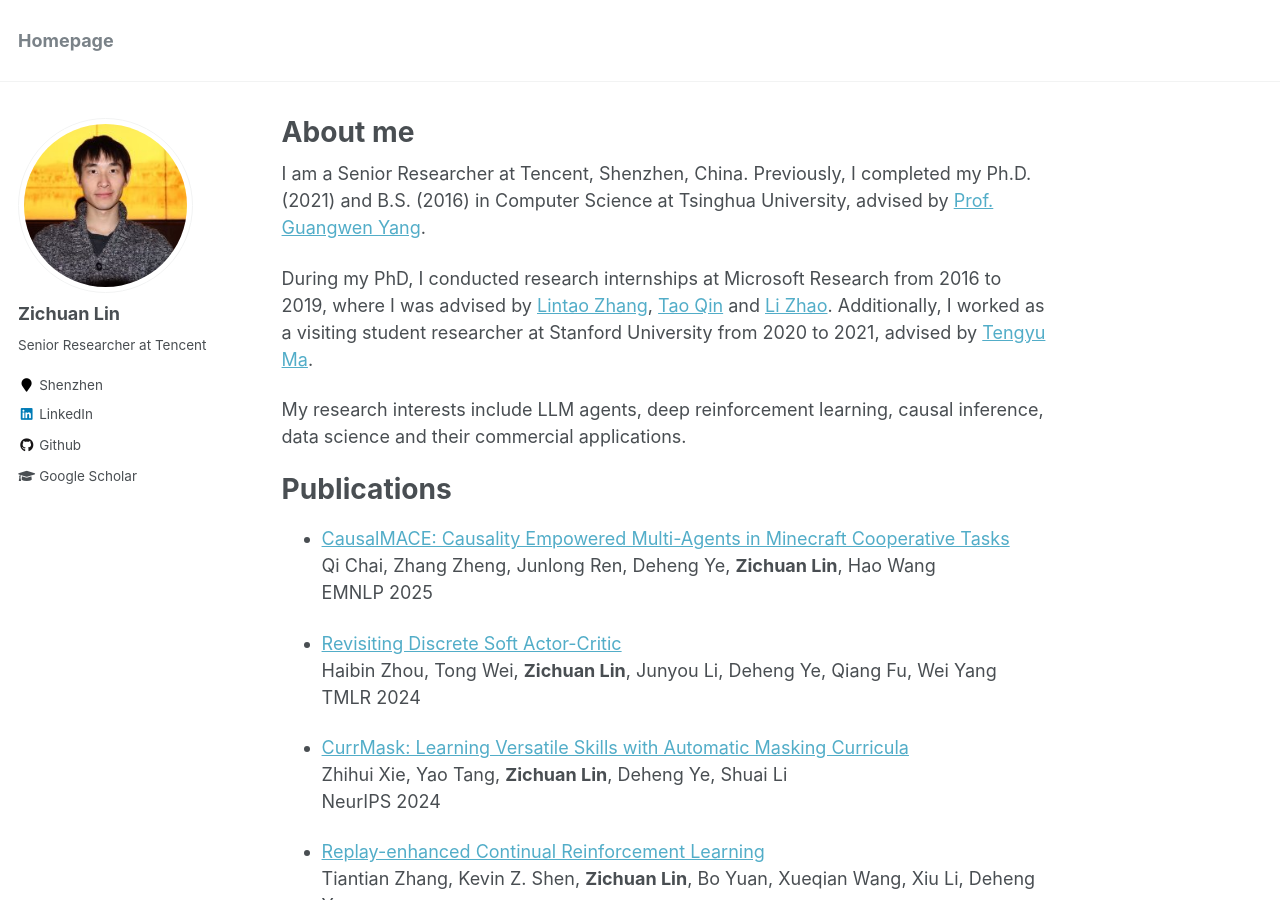
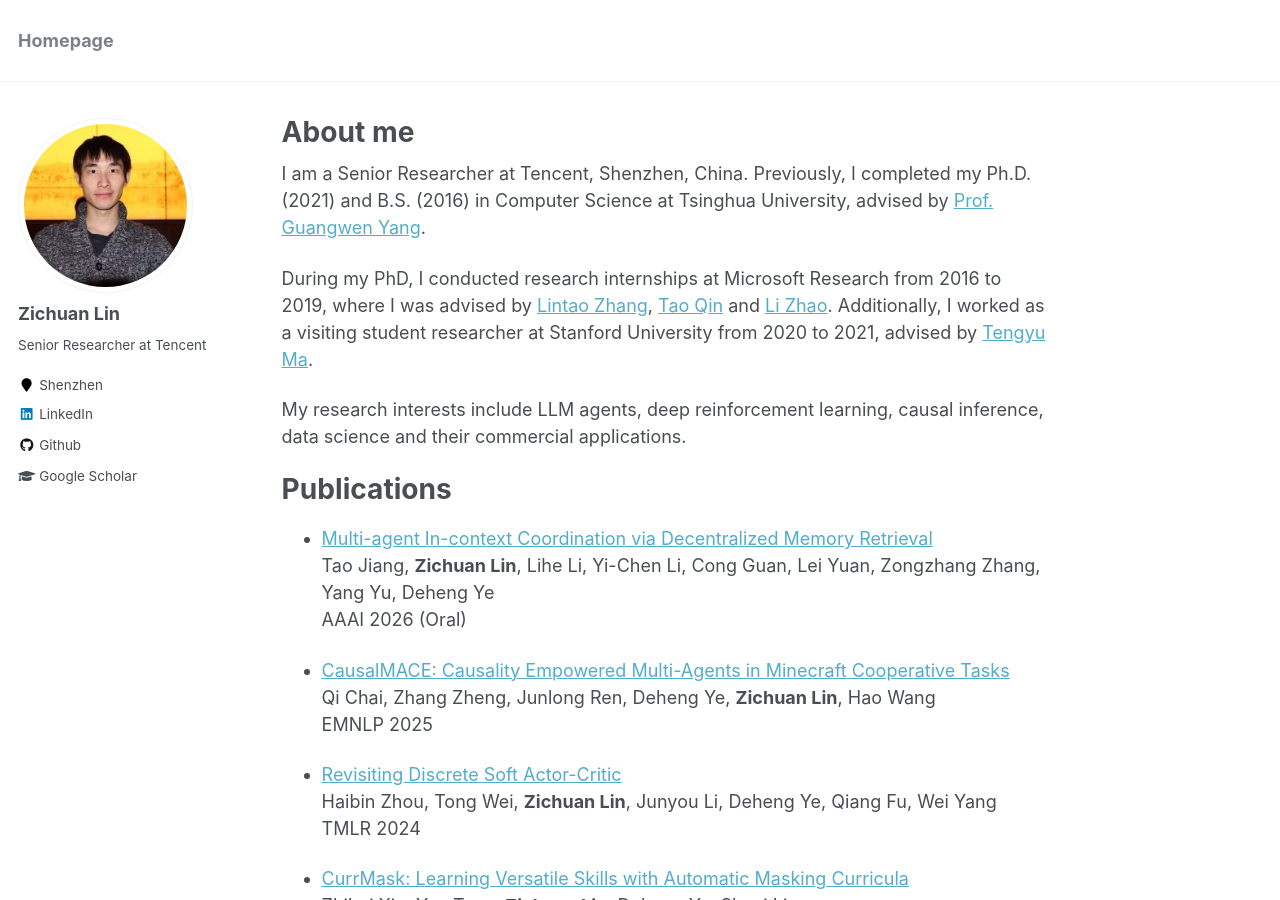
Before and after one commit to LinZichuan/linzichuan.github.io, a Jekyll site: the page built from _pages/about.md, in a window 1280 px wide and 900 px high. Built offline with Jekyll 4.4.1, drawn with Linux system fonts in a browser that asks for light colours; formulas are drawn with MathJax 3.

Commit message:
Update about.md

```diff
--- a/_pages/about.md
+++ b/_pages/about.md
@@ -19,6 +19,10 @@ My research interests include LLM agents, deep reinforcement learning, causal in
 Publications
 ======
 <!-- (* represents equal contribution) -->
+
+- [Multi-agent In-context Coordination via Decentralized Memory Retrieval](https://arxiv.org/abs/2511.10030) <br>
+Tao Jiang, **Zichuan Lin**, Lihe Li, Yi-Chen Li, Cong Guan, Lei Yuan, Zongzhang Zhang, Yang Yu, Deheng Ye <br>
+AAAI 2026 (Oral)
 
 - [CausalMACE: Causality Empowered Multi-Agents in Minecraft Cooperative Tasks](https://arxiv.org/abs/2508.18797) <br>
 Qi Chai, Zhang Zheng, Junlong Ren, Deheng Ye, **Zichuan Lin**, Hao Wang <br>
```
